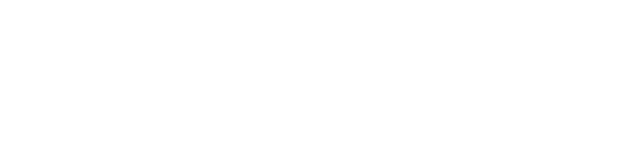
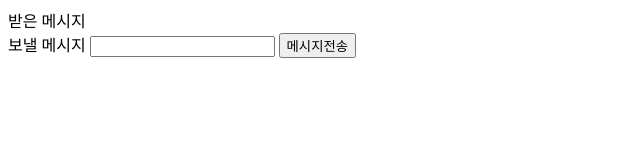
Before and after one commit to kjh626/webstudy, a plain HTML site: page JS/19_child_prac.html in a window 1280 px wide. Shown: the whole page, without its empty margins (0-640 px from the left). Drawn offline with Linux system fonts and the light colour scheme.

Commit message:
2023-03-09

```diff
--- a/JS/19_child_prac.html
+++ b/JS/19_child_prac.html
@@ -8,5 +8,20 @@
 </head>
 <body>
 
+    <div>
+        <div>받은 메시지</div>
+        <div id="receive_msg"></div>
+    </div>
+
+    <div>
+        <label for="msg">보낼 메시지</label>
+        <input type="text" id="msg">
+        <input type="button" id="btn_send" value="메시지전송">
+    </div>
+
+    <script>
+
+    </script>
+
 </body>
 </html>
```
Also changed, not shown: JS/19_parent_prac.html (+6 -0 lines).
